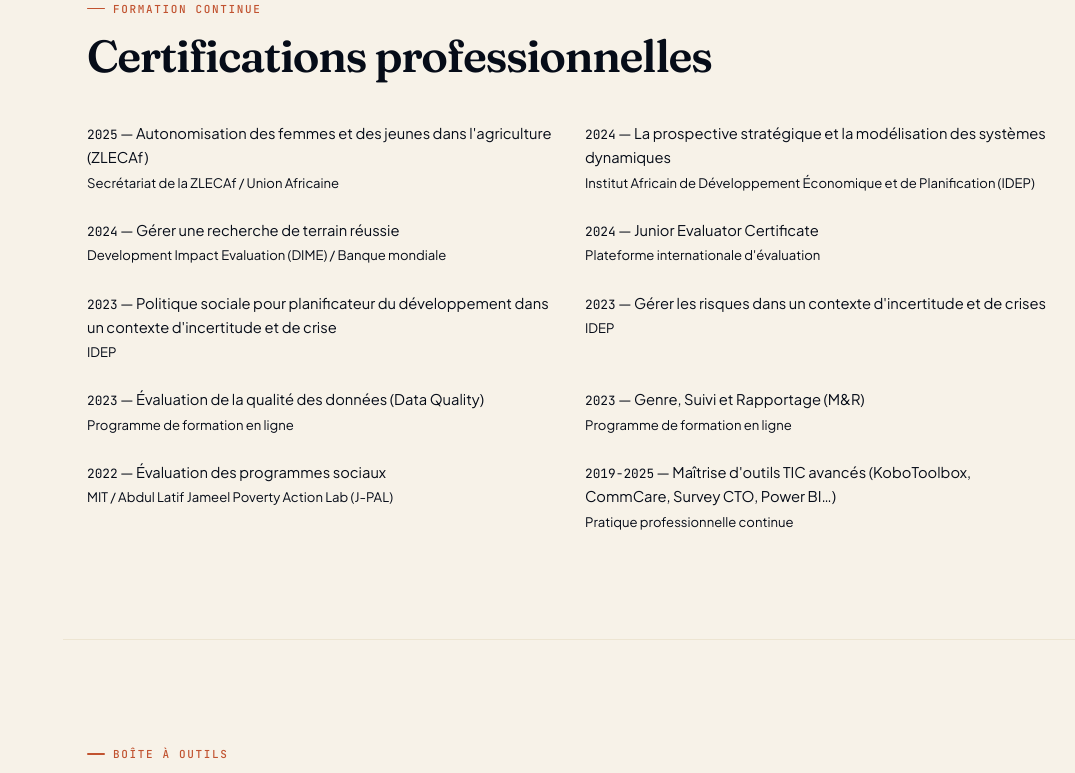
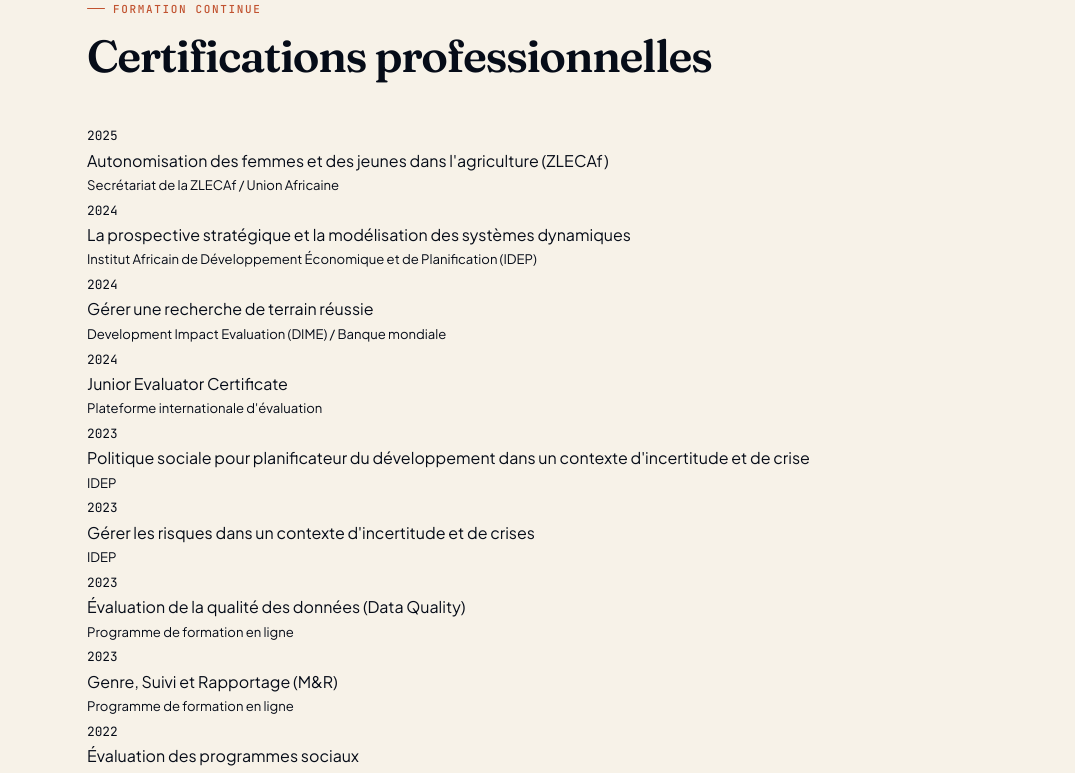
Before and after one commit to hospicehora/HoracioNani, a Next.js app: page / in a window 1280 px wide. Shown: the part 5860-6633 px from the top of the page, without its empty margins (205-1280 px from the left). Built offline with nearby package versions, Linux system fonts and the light colour scheme.

Commit message:
Certifications: grille de cards

```diff
--- a/components/Certifications.js
+++ b/components/Certifications.js
@@ -8,12 +8,12 @@ export default function Certifications() {
         <p className="eyebrow">Formation continue</p>
         <h2>Certifications professionnelles</h2>
 
-        <div className={styles.list}>
+        <div className={styles.grid}>
           {certifications.map((c, i) => (
-            <div className={styles.item} key={i}>
-              <span className={styles.year}>{c.year}</span> — {c.title}
-              <br />
-              <span className={styles.org}>{c.org}</span>
+            <div className={styles.card} key={i}>
+              <span className={styles.year}>{c.year}</span>
+              <p className={styles.title}>{c.title}</p>
+              <p className={styles.org}>{c.org}</p>
             </div>
           ))}
         </div>
```
